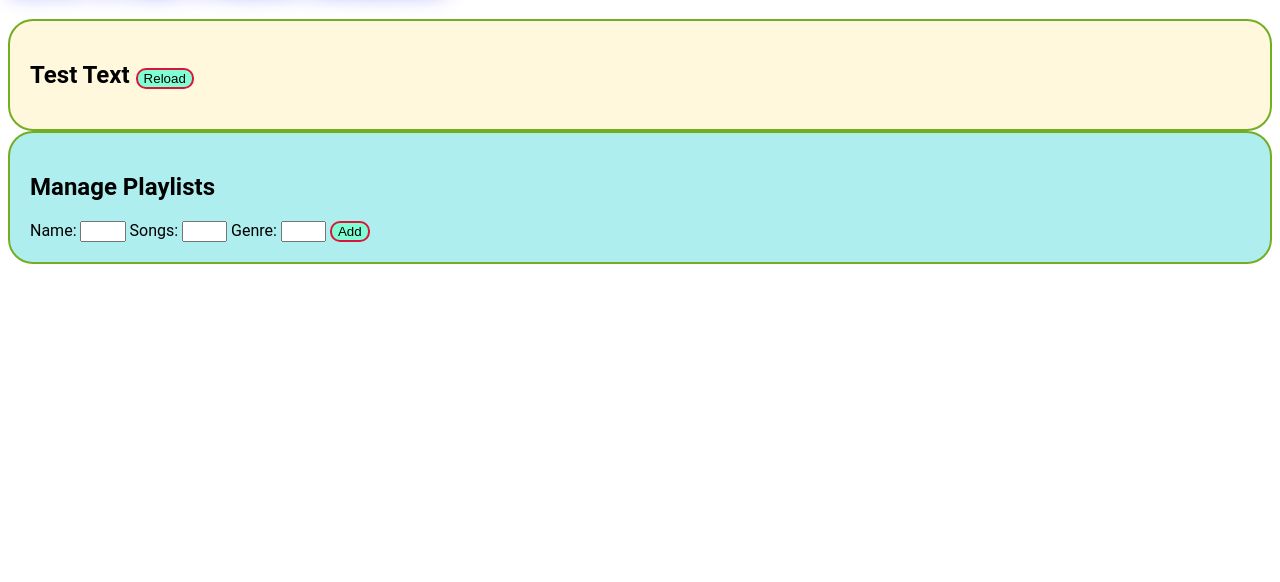
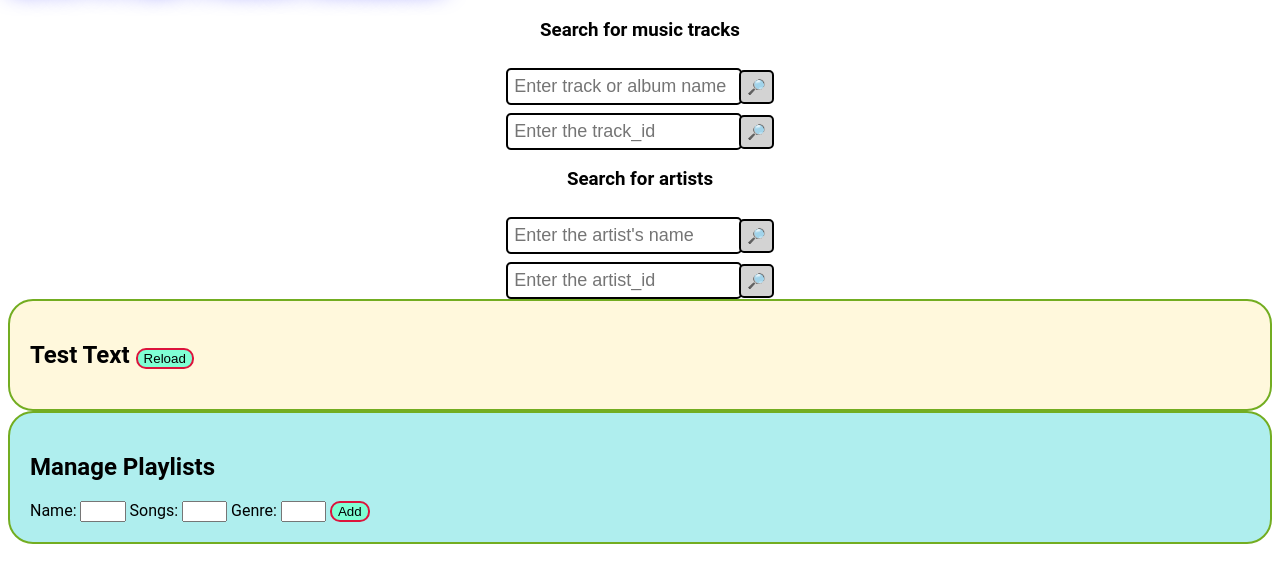
Before and after one commit to Kevlar-sudo/se3316-kabdo2-lab3, a website: page static/index.html in a window 1280 px wide. Shown: the part 62-644 px from the top of the page. Drawn offline with Linux system fonts and the light colour scheme.

Commit message:
Front-end clean up

```diff
--- a/app.js
+++ b/app.js
@@ -58,7 +58,7 @@ router.route('/tracks/') //all the routes to the tracks
          //if query params exist
          if(queryObject.name)
              {
-                console.log(queryObject.name);
+                console.log("Searching based on query param: "+queryObject.name);
                 //we search our SQLite database based on those query params, we want a match for album_title or track_title
                 // n = 10, return first 10 results only
                 sql = `SELECT * FROM 'tracks' WHERE album_title LIKE '%${queryObject.name}%' OR track_title LIKE '%${queryObject.name}%' LIMIT 0,10`;
--- a/static/index.html
+++ b/static/index.html
@@ -7,6 +7,37 @@
 </head>
 <body>
 <h1>SE3316 Lab 3 Music Database</h1>
+<h3>Search for music tracks</h3>
+<!--Adding the search bar for letters-->
+<div class="firstSearch">
+    <input id="searchBar" type="text"
+    name="searchBar" placeholder="Enter track or album name">
+    <button id="searchButtonLetters" >🔎︎</button>
+</div>
+
+<!--Adding the search bar for numbers-->
+
+<div class="secondSearch">
+    <input id="searchBarNumber" type="text"
+    name="searchBar" placeholder="Enter the track_id">
+    <button id="searchButtonNumbers" >🔎︎</button>
+</div>
+
+<h3>Search for artists</h3>
+<div class="thirdSearch">
+    <input id="searchBar" type="text"
+    name="searchBar" placeholder="Enter the artist's name">
+    <button id="searchButtonLetters" >🔎︎</button>
+</div>
+
+<!--Adding the search bar for numbers-->
+
+<div class="fourthSearch">
+    <input id="searchBarNumber" type="text"
+    name="searchBar" placeholder="Enter the artist_id">
+    <button id="searchButtonNumbers" >🔎︎</button>
+</div>
+
 <div class="intro">
     <h2>Test Text <button id="get-song">Reload</button></h2>
     <ol id="inventory"></ol>
--- a/static/style.css
+++ b/static/style.css
@@ -29,3 +29,42 @@ button:hover{
 input{
     width: 5ch;
 }
+/*the styling for the search buttons*/
+#searchButtonLetters, #searchButtonNumbers{
+    padding: 6px 6px 6px 6px;
+    border: 2px solid;
+    border-radius: 5px 5px 5px 5px;
+    border-color: #000;
+    margin-top: 8px;
+    margin-right: 0px;
+    font-size: 15px;
+    align-items: center;
+    background-color: lightgrey;
+ }
+ /*the styling for the search bars*/
+ #searchBar, #searchBarNumber{
+
+   padding: 6px 6px 6px 6px;
+   width: 220px;
+   border: 2px solid;
+   border-radius: 5px 5px 5px 5px;
+   border-color: #000;
+   margin-top: 8px;
+   margin-right: -7px;
+   font-size: 18px;
+   align-items: center;
+
+ }
+ /*Styling for the div that contains both search basr and search buttons*/
+.firstSearch, .secondSearch, .thirdSearch,.fourthSearch{
+
+    text-align: center;
+    align-items: center;
+    width: 100%;
+
+
+
+ }
+ h3{
+    text-align: center;
+ }
```
